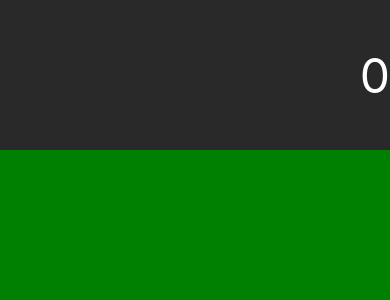
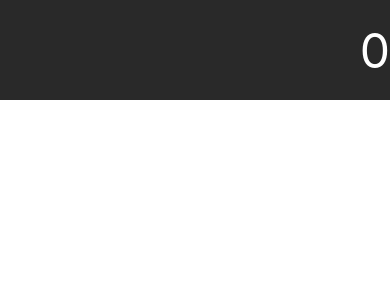
Before and after one commit to edpe/mySimpleCalc, a React Native app: screen / in a window 390 px wide. Shown: the top 300 px of the page. Built offline with nearby package versions, Linux system fonts and the light colour scheme.

Commit message:
change to safe area view

```diff
--- a/App.js
+++ b/App.js
@@ -5,15 +5,16 @@
  */
 
 import React, { Component } from 'react';
-import { StyleSheet, View } from 'react-native';
+import { StyleSheet, View, SafeAreaView } from 'react-native';
 import { Calc } from './src/components/screens';
 
 export default class App extends Component<Props> {
   render() {
     return (
-      <View style={styles.container}>
+
+      <SafeAreaView style={styles.container}>
       <Calc />
-      </View>);
+      </SafeAreaView>);
   }
 }
 
--- a/src/components/screens/Calc.js
+++ b/src/components/screens/Calc.js
@@ -17,7 +17,7 @@ class Calc extends Component{
   }
   render() {
     return (
-      <View style={{ flex: 1, backgroundColor: "green" }}>
+      <View style={{ flex: 1, }}>
       <TextInput
         onChangeText={this.handleInput.bind(this)}
         value={this.state.inputText}
@@ -30,7 +30,7 @@ class Calc extends Component{
 const styles = StyleSheet.create({
   input: {
     backgroundColor: "rgb(41, 41, 41)",
-    height: 150,
+    height: 100,
     width: 100 + "%",
     color: "rgb(255, 255, 255)",
     fontSize: 48,
```
